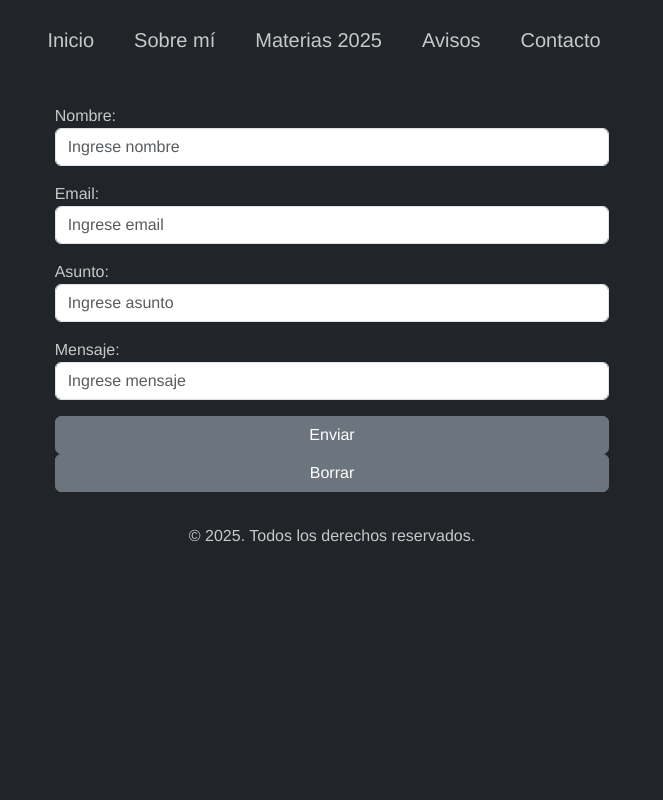
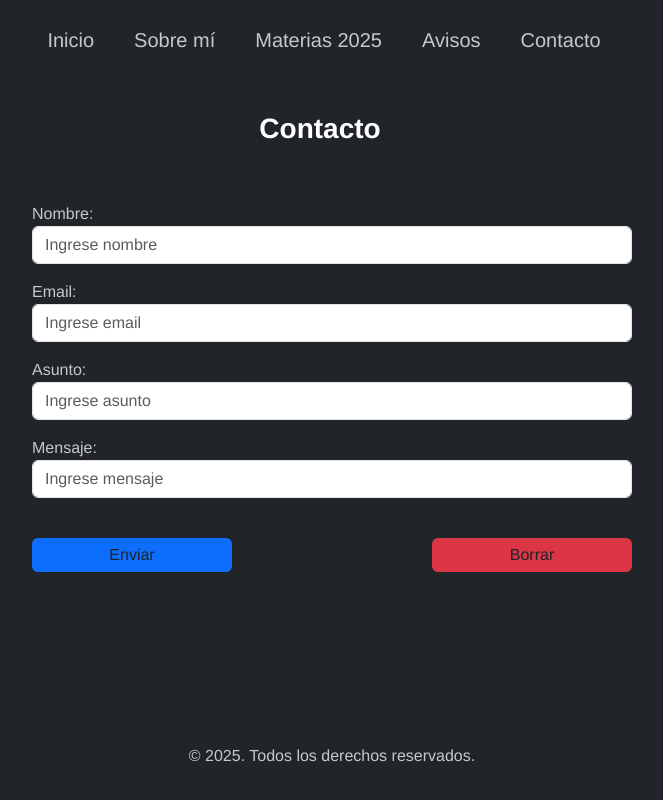
Before and after one commit to gpuade/uva2_entrega_obligatoria, a plain HTML site: page Contacto.html in a window 1280 px wide. Shown: the whole page, without its empty margins (308-971 px from the left). Drawn offline with nearby package versions, Linux system fonts and the light colour scheme.

Commit message:
Actualización

```diff
--- a/Avisos.html
+++ b/Avisos.html
@@ -10,7 +10,7 @@
     <title>Avisos</title>
 </head>
 
-<body>
+<body class="d-flex flex-column min-vh-100">
     <header class="p-2">
         <nav class="navbar navbar-expand-lg">
             <div class="container-fluid">
@@ -43,6 +43,13 @@
     </header>
     <main class="p-2">
         <div class="container-fluid col-md-8 col-lg-10">
+
+            <div class="row p-4">
+                <div class="col d-flex flex-row justify-content-center align-content-center">
+                    <h3 class="titulosh3"> Avisos </h3>
+                </div>
+            </div>
+
             <ul class="p-2 list-group list-group-flush">
                 <li class="list-group-item active">Diseño y Desarrollo Web</li>
                 <li class="list-group-item">Crear página ejercicio integrador</li>
@@ -57,29 +64,15 @@
                 <li class="list-group-item">Repasar y realizar actividades </li>
             </ul>
         </div>
-        <!--<table>
-            <tr>
-                <h1>Diseño y Desarrollo Web</h1>
-                <ul>
-                    <li>Crear página ejercicio integrador</li>
-                    <li>Crear página sobre mi</li>
-                    <li>Subir ejercicios a github page</li>
-                </ul>
-            </tr>
-            <tr>
-                <h1>Testing de aplicaciones</h1>
-                <ul>
-                    <li>Bajar clase 2 pdf</li>
-                    <li>Realizar resumen de conceptos</li>
-                </ul>
-            </tr>
-        </table>-->
     </main>
-    <footer class="p-2">
+    <footer class="p-2 py-3 mt-auto">
         <div class="container-fluid d-flex justify-content-center">
             <p>&copy; 2025. Todos los derechos reservados.</p>
         </div>
     </footer>
+    <script src="https://cdn.jsdelivr.net/npm/bootstrap@5.3.5/dist/js/bootstrap.bundle.min.js"
+        integrity="sha384-k6d4wzSIapyDyv1kpU366/PK5hCdSbCRGRCMv+eplOQJWyd1fbcAu9OCUj5zNLiq"
+        crossorigin="anonymous"></script>
 </body>
 
 </html>
--- a/Contacto.html
+++ b/Contacto.html
@@ -10,7 +10,7 @@
     <title>Contacto</title>
 </head>
 
-<body>
+<body class="d-flex flex-column min-vh-100">
     <header class="p-2">
         <nav class="navbar navbar-expand-lg">
             <div class="container-fluid">
@@ -42,10 +42,15 @@
         </nav>
     </header>
     <main class="p-2">
-        <div class="container-fluid d-flex justify-content-center ">
-
+        <div class="container-fluid d-flex  flex-column justify-content-center">
+            <div class="row p-4">
+                <div class="row d-flex flex-row justify-content-center align-content-center">
+                    <h3 class="titulosh3"> Contacto </h3>
+                </div>
+            </div>
+            <div class="row p-2">
                 <form class="p-2 d-flex flex-column align-items-center">
-                <div class="row col-md-4 col-lg-8">
+                    <div class="row col-md-3 col-lg-6">
                         <div class="form-group p-2">
                             <label for="inputNombre">Nombre:</label>
                             <input type="text" class="form-control" id="inputNombre" aria-describedby="Ingrese nombre"
@@ -58,26 +63,31 @@
                         </div>
                         <div class="form-group p-2">
                             <label for="inputAsunto">Asunto:</label>
-                        <input type="textarea" class="form-control" id="inputAsunto" aria-describedby="Ingrese asunto"
-                            placeholder="Ingrese asunto">
+                            <input type="textarea" class="form-control" id="inputAsunto"
+                                aria-describedby="Ingrese asunto" placeholder="Ingrese asunto">
                         </div>
                         <div class="form-group p-2">
                             <label for="inputMensaje">Mensaje:</label>
-                        <input type="textarea" class="form-control" id="inputMensaje" aria-describedby="Ingrese mensaje"
-                            placeholder="Ingrese mensaje">
+                            <input type="textarea" class="form-control" id="inputMensaje"
+                                aria-describedby="Ingrese mensaje" placeholder="Ingrese mensaje">
                         </div>
                     </div>
-                <div class="row col-md-4 col-lg-8 d-flex flex-column justify-content-center p-2">
-                    <button type="submit" class="btn btn-secondary">Enviar</button>
-                    <button type="reset" class="btn btn-secondary">Borrar</button>
+                    <div class="row col-md-2 col-lg-6 d-flex flex-row justify-content-between p-2">
+                        <button type="submit" class="btn bg-primary mt-4 col-md-1 col-lg-4 p-1">Enviar</button>
+                        <button type="reset" class="btn bg-danger mt-4 col-md-1 col-lg-4 p-1">Borrar</button>
+
                     </div>
                 </form>
+            </div>
     </main>
-    <footer class="p-2">
+    <footer class="p-2 py-3 mt-auto">
         <div class="container-fluid d-flex justify-content-center">
             <p>&copy; 2025. Todos los derechos reservados.</p>
         </div>
     </footer>
+    <script src="https://cdn.jsdelivr.net/npm/bootstrap@5.3.5/dist/js/bootstrap.bundle.min.js"
+        integrity="sha384-k6d4wzSIapyDyv1kpU366/PK5hCdSbCRGRCMv+eplOQJWyd1fbcAu9OCUj5zNLiq"
+        crossorigin="anonymous"></script>
 </body>
 
 </html>
--- a/styles/estilosGenerales.css
+++ b/styles/estilosGenerales.css
@@ -3,6 +3,7 @@ body {
   font-size: 1em;
   color: rgb(200, 200, 200);
   background-color: rgb(33, 37, 41);
+  height: 100%;
 }
 
 nav,
@@ -53,7 +54,8 @@ img {
   color: rgb(220, 220, 220);
 }
 
-.tituloDisDesWeb {
+.titulosh3 {
   color: white;
   font-weight: bold;
+  text-align: center;
 }
```
Also changed, not shown: Materias_2025.html (+11 -2 lines), diseñoDesarrolloWeb.html (+4 -4 lines), index.html (+8 -3 lines), sobre_mi.html (+9 -2 lines). Lines whose indentation alone changed are shown as unchanged.
